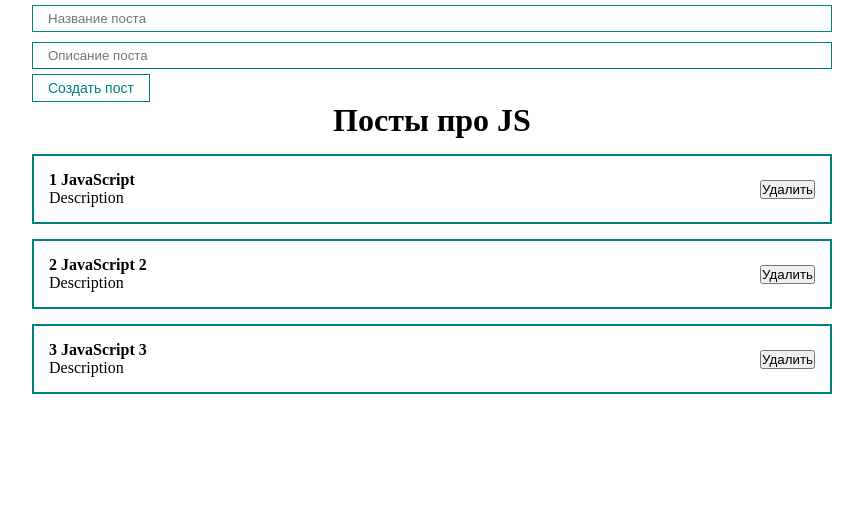
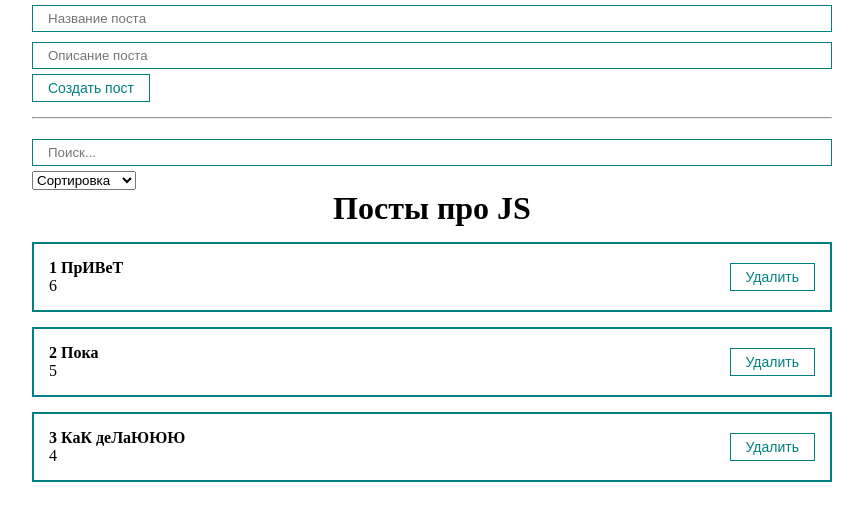
Before and after one commit to Matvey991/react-app, a React (Create React App) app: page / in a window 1280 px wide. Shown: the top 520 px of the page, without its empty margins (208-1071 px from the left). Built offline with nearby package versions, Linux system fonts and the light colour scheme.

Commit message:
react-app

```diff
--- a/src/App.js
+++ b/src/App.js
@@ -1,44 +1,76 @@
-import React, {useRef, useState} from "react";
+import React, {useMemo, useRef, useState} from "react";
+
 // import ClassCounter from "./componets/ClasssCounter";
 import './styles/App.css';
 import Postitem from "./componets/Postitem";
 import Postlist from "./componets/Postlist";
 import MyButton from "./componets/UI/button/MyButton";
 import MyInput from "./componets/UI/button/input/MyInput";
+import PostForm from "./componets/PostForm";
+import MySelect from "./componets/UI/select/MySelect";
 
 function App() {
   const [posts, setPosts] = useState([
-    {id: 1,title: 'JavaScript',  body: 'Description'},
-    {id: 2,title: 'JavaScript 2',  body: 'Description'},
-    {id: 3,title: 'JavaScript 3',  body: 'Description'},
+    {id: 1,title: 'ПрИВеТ',  body: '6'},
+    {id: 2,title: 'Пока',  body: '5'},
+    {id: 3,title: 'КаК деЛаЮЮЮ',  body: '4'},
 
   ])
-  const [post, setPost] = useState({title: '', body: ''})
+const [selectedSort, setselectedSort] = useState('')
+const [searchQuery, setSearchQuery] = useState('')
 
-const addNewPost = (e) => {
-e.preventDefault()
-setPosts(...posts, {...post, id: Date.now()})
-setPost({title: '', body: ''})
+const sortedPosts = useMemo(() => {
+  if(selectedSort) {
+    return  [...posts].sort((a, b) => a[selectedSort].localeCompare(b[setselectedSort]))
+  }
+  return posts
+}, [selectedSort, posts])
+
+const sortedAndSearchedPosts = useMemo(() => {
+return sortedPosts.filter(post => post.title.toLowerCase().includes(searchQuery))
+}, [searchQuery, sortedPosts])
+
+const createPost = (newPost) => {
+  setPosts([...posts, newPost])
+}
+
+const removePost = (post) => {
+  setPosts(posts.filter(p => p.id !== post.id))
+}
+
+
+const SortPosts = (sort) => {
+setselectedSort(sort)
 }
 
   return (
     <div className="App">
-<form>
-  <MyInput
-  value={post.title}
-  onChange={e => setPost({...post, title: e.target.value})}
-  type='text'
-  placeholder="Название постa"
-  />
-  <MyInput
-  value={post.body}
-  onChange={e => setPost({...post, body: e.target.value})}
-   type='text'
-    placeholder="Описание поста"
+      <PostForm create={createPost}/>
+      <hr style={{margin: '15px 0'}}/>
+      <div>
+        <MyInput
+        value={searchQuery}
+        onChange={e => setSearchQuery(e.target.value)}
+        placeholder='Поиск...'
+        />
+    <MySelect
+    value={selectedSort}
+    onChange={SortPosts}
+    defaultValue='Сортировка'
+    options={[
+      {value: 'title', name: 'По названию'},
+      {value: 'body', name: 'По описанию'}
+
+    ]}
     />
-  <MyButton onClick={addNewPost}>Создать пост</MyButton>
-</form>
-<Postlist posts={posts} title='Посты про JS'/>
+      </div>
+      {sortedAndSearchedPosts.length !== 0
+      ?  <Postlist remove={removePost} posts={sortedAndSearchedPosts} title='Посты про JS'/>
+      :
+      <h1 style={{textAlign: 'center'}}>
+        Посты не найдены
+      </h1>
+      }
     </div>
 
 
--- /dev/null
+++ b/src/componets/PostForm.jsx
@@ -0,0 +1,34 @@
+import React, {useState} from 'react';
+import MyButton from './UI/button/MyButton';
+import MyInput from './UI/button/input/MyInput';
+
+const PostForm = ({create}) => {
+    const [post, setPost] = useState({title: '', body: ''})
+
+    const addNewPost = (e) => {
+        e.preventDefault()
+const newPost = {
+    ...post, id: Date.now()
+}
+        create(newPost)
+        setPost({title: '', body: ''})
+}
+    return (
+<form>
+  <MyInput
+  value={post.title}
+  onChange={e => setPost({...post, title: e.target.value})}
+  type='text'
+  placeholder="Название постa"
+  />
+  <MyInput
+  value={post.body}
+  onChange={e => setPost({...post, body: e.target.value})}
+   type='text'
+    placeholder="Описание поста"
+    />
+  <MyButton onClick={addNewPost}>Создать пост</MyButton>
+</form>
+    );
+}
+export default PostForm;
--- a/src/componets/Postitem.js
+++ b/src/componets/Postitem.js
@@ -1,4 +1,5 @@
 import React from "react";
+import MyButton from "./UI/button/MyButton";
 const PostItem = (props) => {
     return (
         <div>
@@ -10,7 +11,9 @@
     </div>
     </div>
 <div className = 'post__btns'>
-  <button>Удалить</button>
+  <MyButton onClick={() => props.remove(props.post)}
+    >Удалить
+    </MyButton>
 </div>
 </div>
         </div>
--- a/src/componets/Postlist.js
+++ b/src/componets/Postlist.js
@@ -1,13 +1,13 @@
 import React from "react";
 import PostItem from "./Postitem";
-const PostList = ({posts, title}) => {
+const PostList = ({posts, title, remove}) => {
     return (
         <div>
 <h1 style={{textAlign: 'center'}}>
 {title}
   </h1>
 {posts.map((post, index) =>
-<PostItem number={index + 1} post={post} key={post.id}/>
+<PostItem remove={remove} number={index + 1} post={post} key={post.id}/>
 )}
         </div>
     )
--- a/src/componets/UI/button/MyButton.jsx
+++ b/src/componets/UI/button/MyButton.jsx
@@ -3,7 +3,7 @@
 
 const MyButton = ({children, ...props}) => {
     return (
-        <button {... props} className={classes.myBtn}>
+        <button {...props} className={classes.myBtn}>
 {children}
         </button>
     )
--- /dev/null
+++ b/src/componets/UI/select/MySelect.jsx
@@ -0,0 +1,19 @@
+import React from 'react';
+
+const MySelect = ({options, defaultValue, onChange,  value}) => {
+    return (
+        <select
+        value={value}
+        onChange={event => onChange(event.target.value)}
+        >
+        <option disabled value=''>{defaultValue}</option>
+            {options.map(option =>
+                <option key={option.value} value={option.value}>
+            {option.name}
+                </option>
+            )}
+        </select>
+    );
+};
+
+export default MySelect;
```
